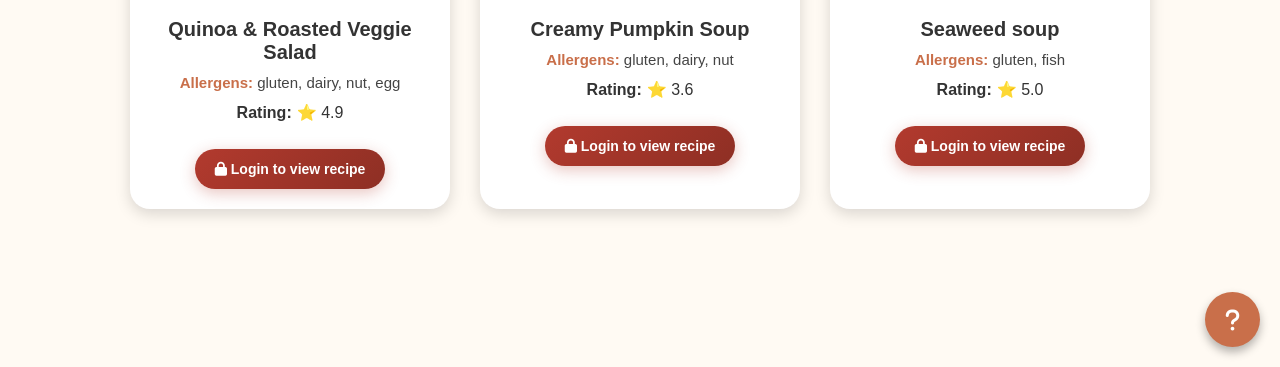
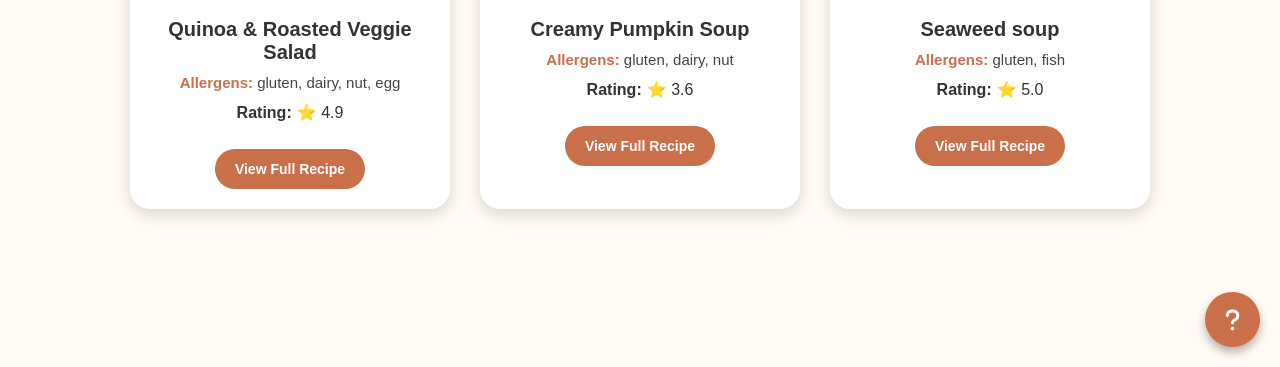
Before and after one commit to Tunarrrrmas/allersafe, a Flask app: page /AllerSafe/main in a window 1280 px wide. Shown: the part 433-800 px from the top of the page. Run offline with Flask 3, Linux system fonts and the light colour scheme; a user stored in the database is signed in; data comes from the database, SQL or seed files in the repository.

Commit message:
Update main.html

```diff
--- a/templates/main.html
+++ b/templates/main.html
@@ -115,7 +115,7 @@
         }
 
         /* Recipe action buttons */
-        .login-prompt-btn {
+        .view-recipe-btn, .login-prompt-btn {
             display: inline-block;
             color: white;
             text-decoration: none;
@@ -126,6 +126,18 @@
             font-weight: bold;
             transition: all 0.3s;
             cursor: pointer;
+        }
+
+        .view-recipe-btn {
+            background: #c96f4a;
+        }
+
+        .view-recipe-btn:hover {
+            background: #a55533;
+            transform: translateY(-2px);
+        }
+
+        .login-prompt-btn {
             background: linear-gradient(135deg, #b23a2e 0%, #8e2f24 100%);
             box-shadow: 0 4px 15px rgba(178, 58, 46, 0.3);
         }
@@ -258,56 +270,47 @@
     <div class="navbar">
         <div class="links">
             <a href="javascript:void(0)" id="filterBtn"><i class="fas fa-filter"></i> Filters</a>
-            <a href="#" onclick="showLoginAlert()"><i class="fas fa-user"></i> Login</a>
-            <a href="#" onclick="showRegisterAlert()"><i class="fas fa-user-plus"></i> Register</a>
-            <a href="#" onclick="showAdminAlert()"><i class="fas fa-user-shield"></i> Admin Login</a>
+            <a href="{{ url_for('login_user') }}"><i class="fas fa-user"></i> Login</a>
+            <a href="{{ url_for('register') }}"><i class="fas fa-user-plus"></i> Register</a>
+            <a href="{{ url_for('login') }}"><i class="fas fa-user-shield"></i> Admin Login</a>
         </div>
     </div>
 
     <!-- FOOD CARDS -->
     <div class="cards">
-        <!-- Sample Recipe 1 -->
-        <div class="card">
-            <img src="https://images.unsplash.com/photo-1512621776951-a57141f2eefd?w=400&h=300&fit=crop" alt="Quinoa & Roasted Veggie Salad">
-            <h2>Quinoa & Roasted Veggie Salad</h2>
-            <p><strong>Allergens:</strong> gluten, dairy, nut, egg</p>
-            <div class="rating">
-                <strong>Rating:</strong> <span>⭐ 4.9</span>
-            </div>
-            <a href="javascript:void(0)" onclick="showLoginAlert()" class="login-prompt-btn">
-                <i class="fas fa-lock"></i> Login to view recipe
-            </a>
-        </div>
+        {% if recipes %}
+            {% for recipe in recipes %}
+                <div class="card">
+                    {% if recipe.photo %}
+                        <img src="{{ url_for('static', filename='uploads/' ~ recipe.photo) }}" alt="{{ recipe.name }}">
+                    {% else %}
+                        <img src="https://images.unsplash.com/photo-1546554137-f86b9593a222?w=400&h=300&fit=crop" alt="Default recipe image">
+                    {% endif %}
+                    <h2>{{ recipe.name }}</h2>
+                    <p><strong>Allergens:</strong> {{ recipe.allergens }}</p>
+                    <div class="rating">
+                        <strong>Rating:</strong> <span>⭐ {{ recipe.rating }}</span>
+                    </div>
 
-        <!-- Sample Recipe 2 -->
-        <div class="card">
-            <img src="https://images.unsplash.com/photo-1476718406336-bb5a9690ee2a?w=400&h=300&fit=crop" alt="Creamy Pumpkin Soup">
-            <h2>Creamy Pumpkin Soup</h2>
-            <p><strong>Allergens:</strong> gluten, dairy, nut</p>
-            <div class="rating">
-                <strong>Rating:</strong> <span>⭐ 3.6</span>
-            </div>
-            <a href="javascript:void(0)" onclick="showLoginAlert()" class="login-prompt-btn">
-                <i class="fas fa-lock"></i> Login to view recipe
-            </a>
-        </div>
-
-        <!-- Sample Recipe 3 -->
-        <div class="card">
-            <img src="https://images.unsplash.com/photo-1547592180-85f173990554?w=400&h=300&fit=crop" alt="Seaweed soup">
-            <h2>Seaweed soup</h2>
-            <p><strong>Allergens:</strong> gluten, fish</p>
-            <div class="rating">
-                <strong>Rating:</strong> <span>⭐ 5.0</span>
-            </div>
-            <a href="javascript:void(0)" onclick="showLoginAlert()" class="login-prompt-btn">
-                <i class="fas fa-lock"></i> Login to view recipe
-            </a>
-        </div>
+                    <!-- Check if user is logged in to show proper button -->
+                    {% if session.user %}
+                        <a href="{{ url_for('recipe_details', recipe_id=recipe.id) }}" class="view-recipe-btn">
+                            View Full Recipe
+                        </a>
+                    {% else %}
+                        <a href="{{ url_for('login_user') }}" class="login-prompt-btn">
+                            <i class="fas fa-lock"></i> Login to view recipe
+                        </a>
+                    {% endif %}
+                </div>
+            {% endfor %}
+        {% else %}
+            <p class="no-recipes">No recipes available 😢</p>
+        {% endif %}
     </div>
 
     <!-- FLOATING MANUAL BUTTON -->
-    <a href="javascript:void(0)" id="ManualBtn" title="Manual" onclick="showManualAlert()">
+    <a href="{{ url_for('manual') }}" id="ManualBtn" title="Manual">
         <i class="fas fa-question"></i>
     </a>
 
@@ -316,7 +319,7 @@
         <div class="popup-content">
             <span class="close" id="closePopup">&times;</span>
             <h3>FILTER ALLERGIES</h3>
-            <form onsubmit="applyFilters(event)">
+            <form method="GET" action="{{ url_for('main') }}">
                 <label><input type="checkbox" name="allergy" value="gluten"> Gluten</label>
                 <label><input type="checkbox" name="allergy" value="dairy"> Dairy</label>
                 <label><input type="checkbox" name="allergy" value="nut"> Nuts</label>
@@ -346,38 +349,6 @@ window.addEventListener("click", (e) => {
         popup.style.display = "none";
     }
 });
-
-// Login alert function
-function showLoginAlert() {
-    alert("Please login to access this feature. In a real application, this would redirect to the login page.");
-}
-
-function showRegisterAlert() {
-    alert("Please register to create an account. In a real application, this would redirect to the registration page.");
-}
-
-function showAdminAlert() {
-    alert("Admin login required. In a real application, this would redirect to the admin login page.");
-}
-
-function showManualAlert() {
-    alert("User manual would open here. This would contain help information about using AllerSafe Recipe.");
-}
-
-// Apply filters function
-function applyFilters(event) {
-    event.preventDefault();
-    const checkedBoxes = document.querySelectorAll('input[name="allergy"]:checked');
-    const selectedAllergies = Array.from(checkedBoxes).map(cb => cb.value);
-
-    if (selectedAllergies.length === 0) {
-        alert("Please select at least one allergy to filter by.");
-        return;
-    }
-
-    alert(`Filtering recipes to exclude: ${selectedAllergies.join(', ')}.\n\nIn a real application, this would filter the displayed recipes.`);
-    popup.style.display = "none";
-}
 </script>
 </body>
 </html>
```
